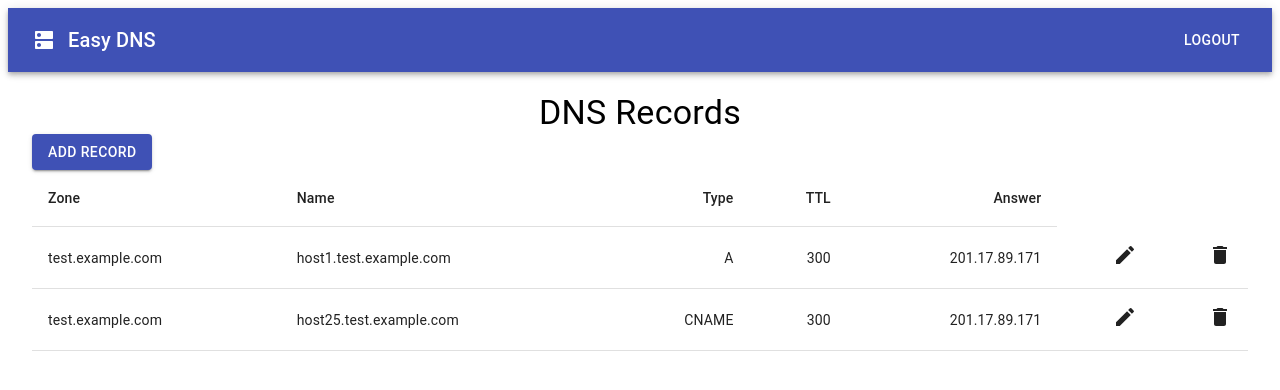
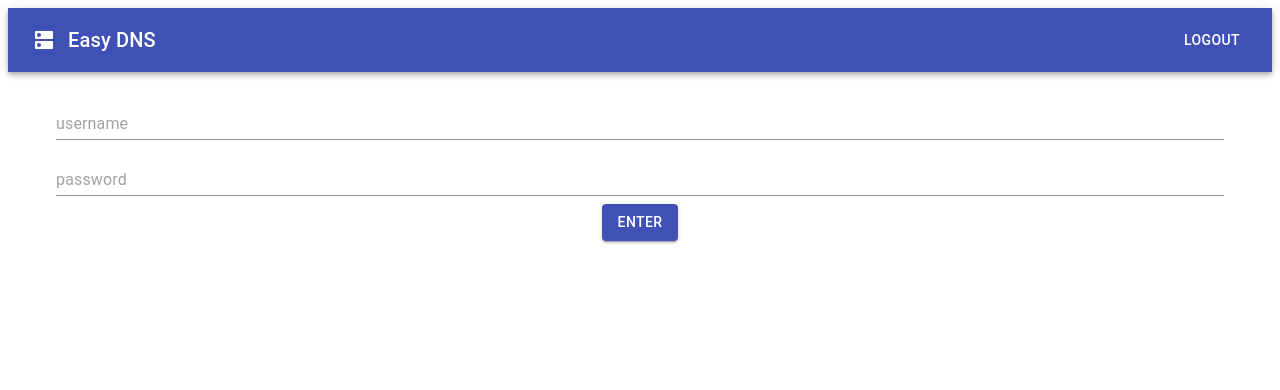
Before and after one commit to ribeiro-rodrigo/easy-dns-ui, a React (Create React App) app: page / in a window 1280 px wide. Shown: the top 390 px of the page. Built offline with nearby package versions, Linux system fonts and the light colour scheme.

Commit message:
implementando logica inicial de logout

```diff
--- a/src/components/Navbar.jsx
+++ b/src/components/Navbar.jsx
@@ -1,4 +1,4 @@
-import React from 'react';
+import React, { Component } from 'react';
 import AppBar from '@material-ui/core/AppBar';
 import Toolbar from '@material-ui/core/Toolbar';
 import Typography from '@material-ui/core/Typography';
@@ -10,7 +10,20 @@ const style = {
     flexGrow: 1
 }
 
-const NavBar = () => {
+class NavBar extends Component{
+    constructor(props){
+        super(props);
+
+        this.logout = this.logout.bind(this);
+    }
+
+    logout(){
+        localStorage.removeItem('token');
+        window.location = '/'
+    }
+
+    render(){
+
         return (
             <div>
                 <AppBar position="static">
@@ -21,11 +34,13 @@ const NavBar = () => {
                         <Typography variant="h6" style={style}>
                             Easy DNS
                         </Typography>
-                    <Button color="inherit">Logout</Button>
+                        <Button color="inherit" onClick={() => this.logout()}>Logout</Button>
                     </Toolbar>
                 </AppBar>
             </div>
+
         )
+    }
 }
 
 export default NavBar;
--- a/src/components/RouterComponent.jsx
+++ b/src/components/RouterComponent.jsx
@@ -10,7 +10,7 @@ const AppRouter = () => (
     <div style={style}>
         <Router>
             <Switch>
-                <Route path="/" exact component={ListDnsRecordsComponent} />
+                <Route path="/" exact component={LoginComponent} />
                 <Route path="/records" exact component={ListDnsRecordsComponent} />
                 <Route path="/add-record" component={AddDnsRecordComponent} />
                 <Route path="/edit-record" component={EditDnsRecordComponent} />
```
Lines whose indentation alone changed are shown as unchanged.
